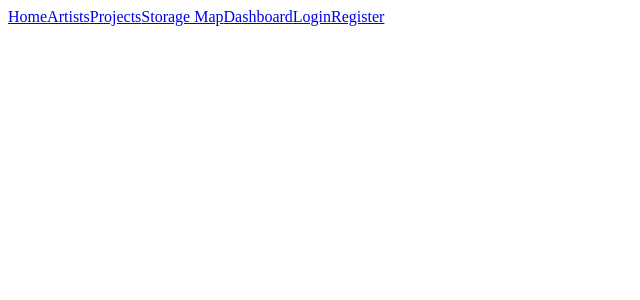
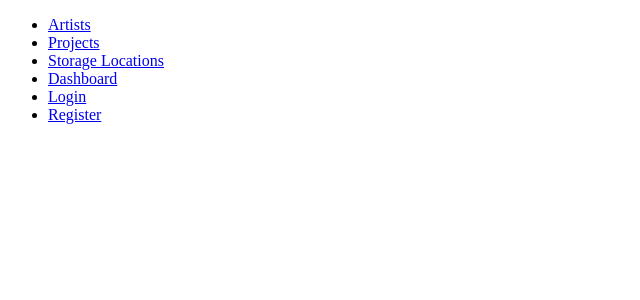
Before and after one commit to scottjwood/Leos-Butler, a React (Create React App) app in the folder frontend/: page / in a window 1280 px wide. Shown: the top 300 px of the page, without its empty margins (0-640 px from the left). Built offline with nearby package versions, Linux system fonts and the light colour scheme.

Commit message:
removed notifications

```diff
--- a/frontend/src/App.js
+++ b/frontend/src/App.js
@@ -21,7 +21,7 @@ import UserSettings from './pages/UserSettings';
 import ArtistReport from './pages/ArtistReport';
 import ProjectReport from './pages/ProjectReport';
 import CastingProcessReport from './pages/CastingProcessReport';
-import Notifications from './components/Notifications';
+// import Notifications from './components/Notifications'; // Remove this line
 import NavBar from './components/NavBar';
 
 const App = () => {
@@ -41,7 +41,7 @@ const App = () => {
         <Route path="/artists/:id/edit" element={<ArtistForm />} />
         <Route path="/projects" element={<Projects />} />
         <Route path="/projects/new" element={<ProjectForm />} />
-        <Route path="/projects/:id" element={<ProjectDetail />} /> {/* Add this line */}
+        <Route path="/projects/:id" element={<ProjectDetail />} />
         <Route path="/projects/:id/edit" element={<ProjectForm />} />
         <Route path="/projects/:projectId/casting-processes" element={<CastingProcesses />} />
         <Route path="/projects/:projectId/casting-processes/new" element={<CastingProcessForm />} />
@@ -60,7 +60,7 @@ const App = () => {
         <Route path="/reports/artists" element={<ArtistReport />} />
         <Route path="/reports/projects" element={<ProjectReport />} />
         <Route path="/reports/casting-processes" element={<CastingProcessReport />} />
-        <Route path="/notifications" element={<Notifications />} />
+        {/* Remove the Notifications route */}
       </Routes>
     </Router>
   );
--- a/frontend/src/components/NavBar.js
+++ b/frontend/src/components/NavBar.js
@@ -4,19 +4,25 @@ import { Link } from 'react-router-dom';
 const NavBar = ({ user }) => {
   return (
     <nav>
-      <Link to="/">Home</Link>
-      <Link to="/artists">Artists</Link>
-      <Link to="/projects">Projects</Link>
-      <Link to="/storage-map">Storage Map</Link>
-      <Link to="/dashboard">Dashboard</Link>
-      {user ? (
-        <span>Welcome, {user.username}</span>
-      ) : (
-        <>
-          <Link to="/login">Login</Link>
-          <Link to="/register">Register</Link>
-        </>
-      )}
+      <ul>
+        <li><Link to="/artists">Artists</Link></li>
+        <li><Link to="/projects">Projects</Link></li>
+        <li><Link to="/storage-locations">Storage Locations</Link></li>
+        <li><Link to="/dashboard">Dashboard</Link></li>
+        {user ? (
+          <>
+            <li>Welcome, {user.username}</li>
+            <li><Link to="/profile">Profile</Link></li>
+            <li><Link to="/settings">Settings</Link></li>
+            {/* Remove the Notifications link */}
+          </>
+        ) : (
+          <>
+            <li><Link to="/login">Login</Link></li>
+            <li><Link to="/register">Register</Link></li>
+          </>
+        )}
+      </ul>
     </nav>
   );
 };
```
Also changed, not shown: 1 other file (tests, documents, lock files or other folders).
